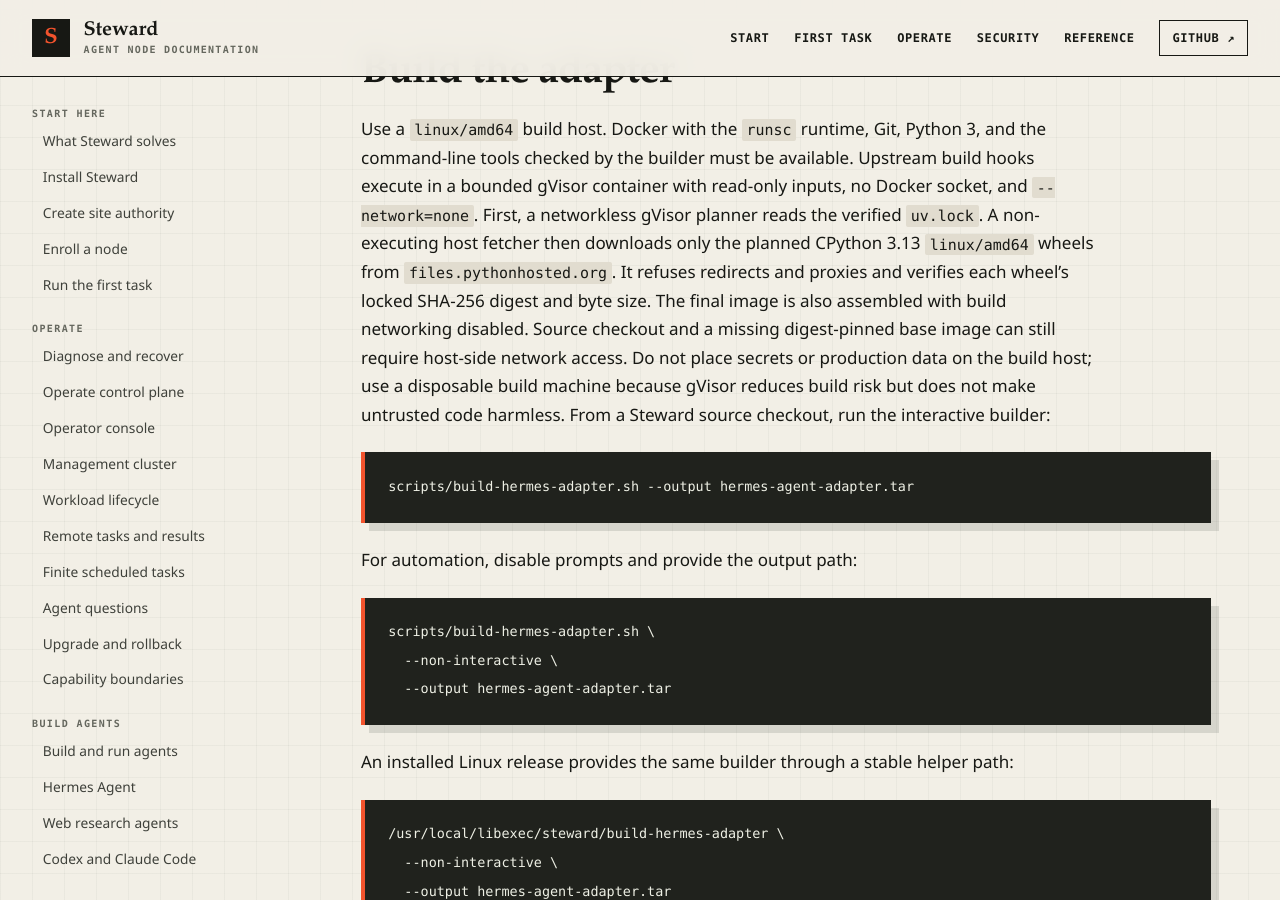
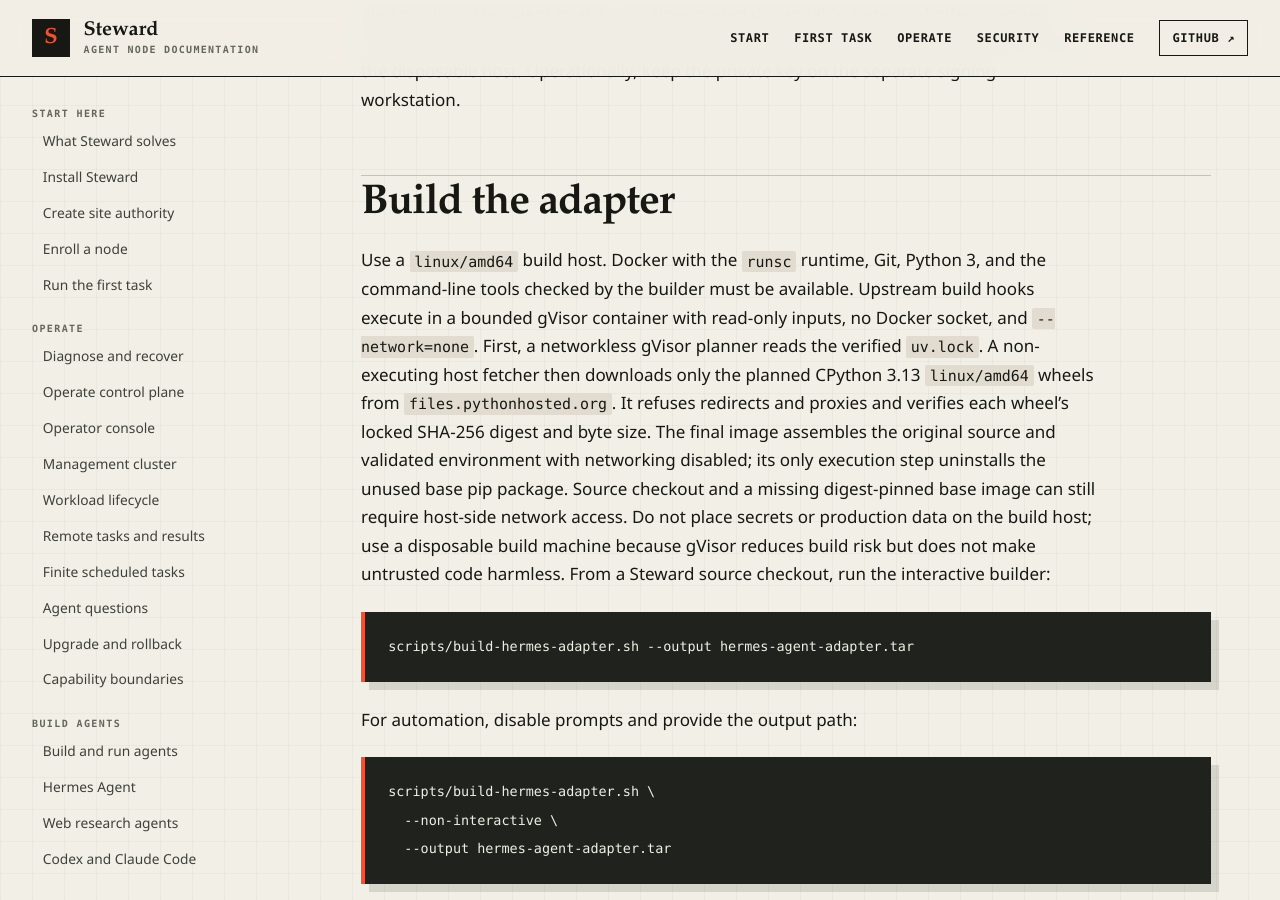
Before and after one commit to hardrails/steward, a Jekyll site: the page built from docs/guides/hermes-agent.md, in a window 1280 px wide and 900 px high, scrolled down 5623 px. Built offline with Jekyll 4.4.1, drawn with Linux system fonts in a browser that asks for light colours; some of the changed text lies outside the part shown.

Commit message:
Document the refreshed adapter custody and outstanding qualification
Disclose retained optional source assets and missing redistribution notices instead of treating the root MIT license as complete clearance.

```diff
--- a/docs/guides/hermes-agent.md
+++ b/docs/guides/hermes-agent.md
@@ -19,6 +19,12 @@
 against those records. Changed inputs cannot ship until requalified; records must
 be retained unchanged, never edited to cover another build. This is runtime fixture
 evidence, not a completed end-user workflow.
+
+The September source and base refresh is not yet covered by the historical
+evidence linked above. Its source-backed installation, immutable assets and
+base-installer removal require fresh native qualification and image scans before
+promotion. [ADR 0083]({{ '/decisions/0083-reuse-hermes-source-installation-and-a-slim-runtime/' | relative_url }})
+records the installation and tool-environment tradeoffs.
 
 The retained v2 qualification means its pinned source and adapter passed the documented
 runtime qualification under gVisor on `linux/amd64`, including a signed workspace audit, an
@@ -205,8 +211,10 @@
 and `--network=none`. First, a networkless gVisor planner reads the verified
 `uv.lock`. A non-executing host fetcher then downloads only the planned CPython 3.13
 `linux/amd64` wheels from `files.pythonhosted.org`. It refuses redirects and proxies
-and verifies each wheel's locked SHA-256 digest and byte size. The final image is also assembled with build
-networking disabled. Source checkout and a missing digest-pinned base image can still
+and verifies each wheel's locked SHA-256 digest and byte size. The final image
+assembles the original source and validated environment with networking disabled;
+its only execution step uninstalls the unused base pip package. Source checkout
+and a missing digest-pinned base image can still
 require host-side network access. Do not place secrets or production data on the
 build host; use a disposable build machine because gVisor reduces build risk but does
 not make untrusted code harmless. From a Steward source checkout, run the interactive
```
Also changed, not shown: adapters/hermes-agent/license-inventory.json (+7 -10 lines), adapters/hermes-agent/README.md, 1 other file.
